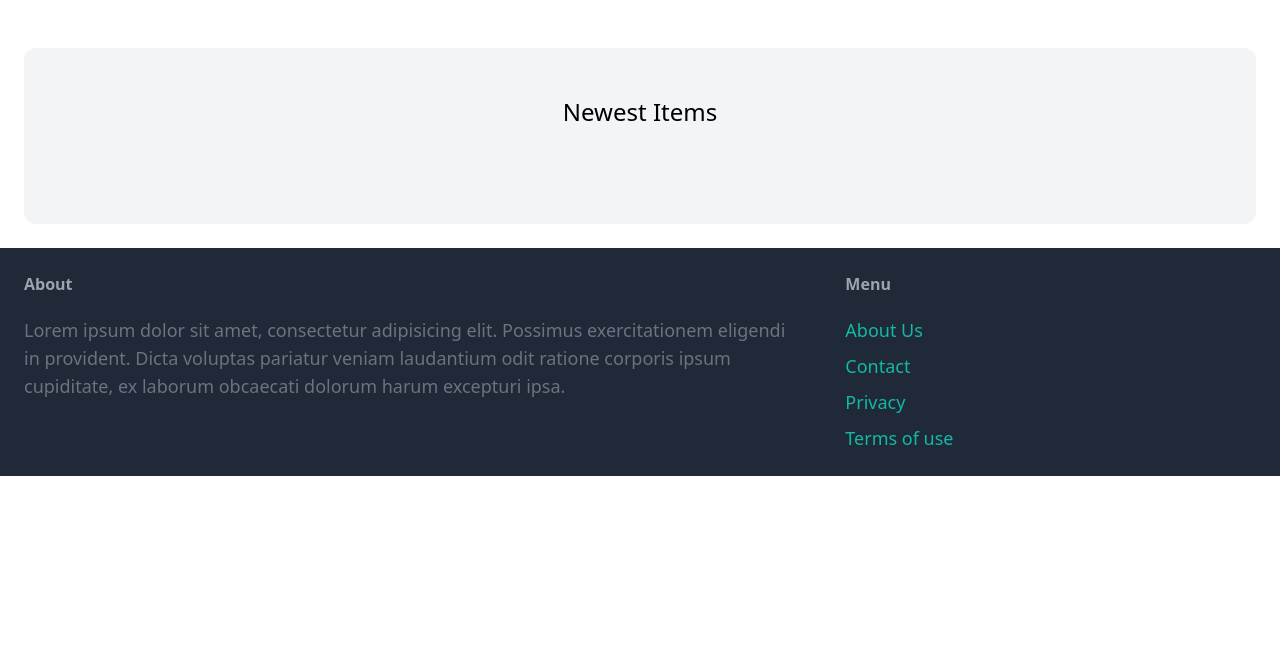
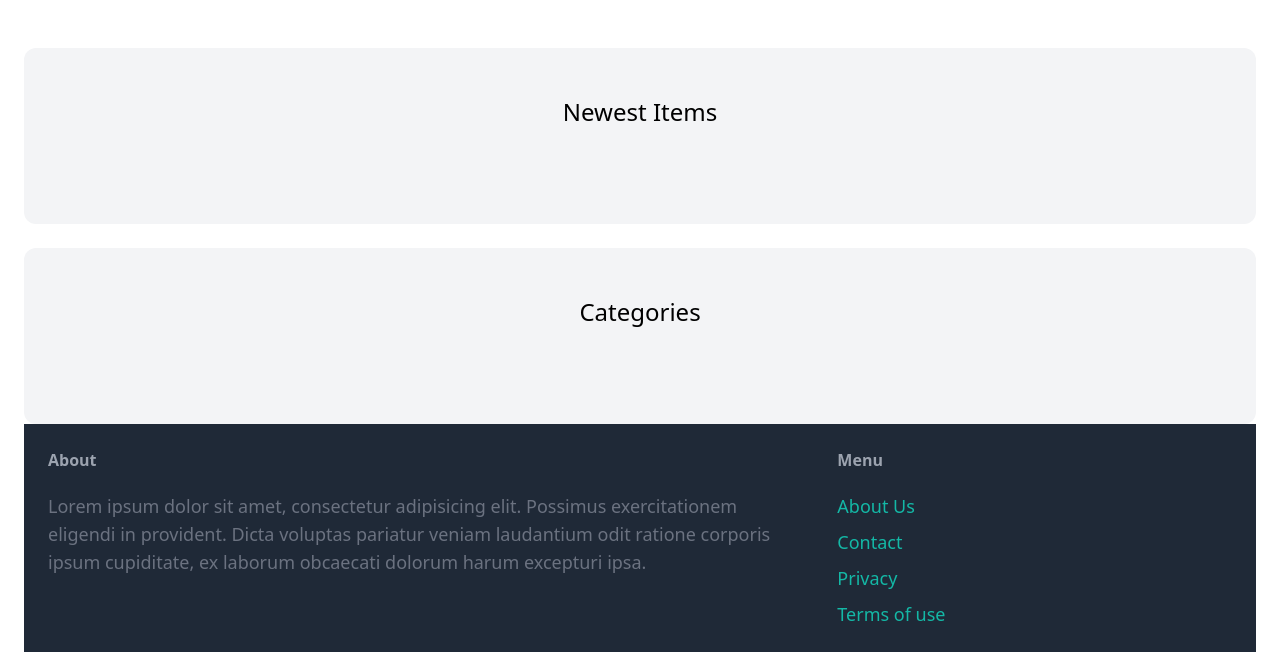
Before and after one commit to berkayaktunc/rahibinden, a Django app: page / in a window 1280 px wide. Shown: the part 77-741 px from the top of the page. Run offline with Django 5.2, Linux system fonts and the light colour scheme; data that the repository does not hold is empty; some libraries are stand-ins or nearby versions.

Commit message:
categories added to index

```diff
--- a/core/templates/core/index.html
+++ b/core/templates/core/index.html
@@ -26,4 +26,23 @@
         </div>
     </div>
 
+    <div class="mt-6 px-6 py-12 bg-gray-100 rounded-xl">
+        <h2 class="mb-12 text-2xl text-center">Categories</h2>
+
+        <div class="grid grid-cols-3 gap-3">
+            {% for category in categories %}
+                <div>
+                    <a href="#">
+                        <div class="p-6 bg-white rounded-b-xl">
+                            <h2 class="text-2xl">{{ category.name }}</h2>
+                            <p class="text-gray-500">{{ categories.items.count }} items</p>
+
+                        </div>
+                    </a>
+                </div>
+
+            {% endfor %}
+
+
+        </div>
 {% endblock content %}
```
